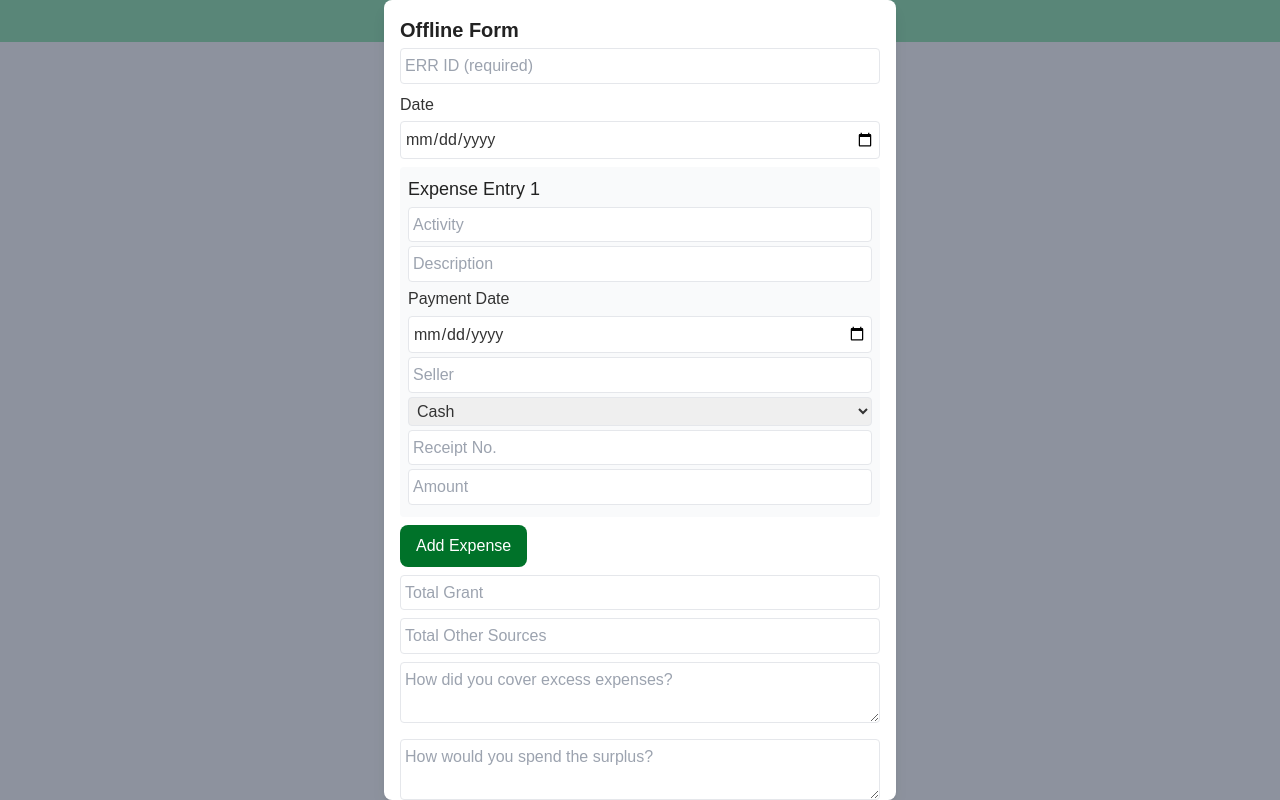
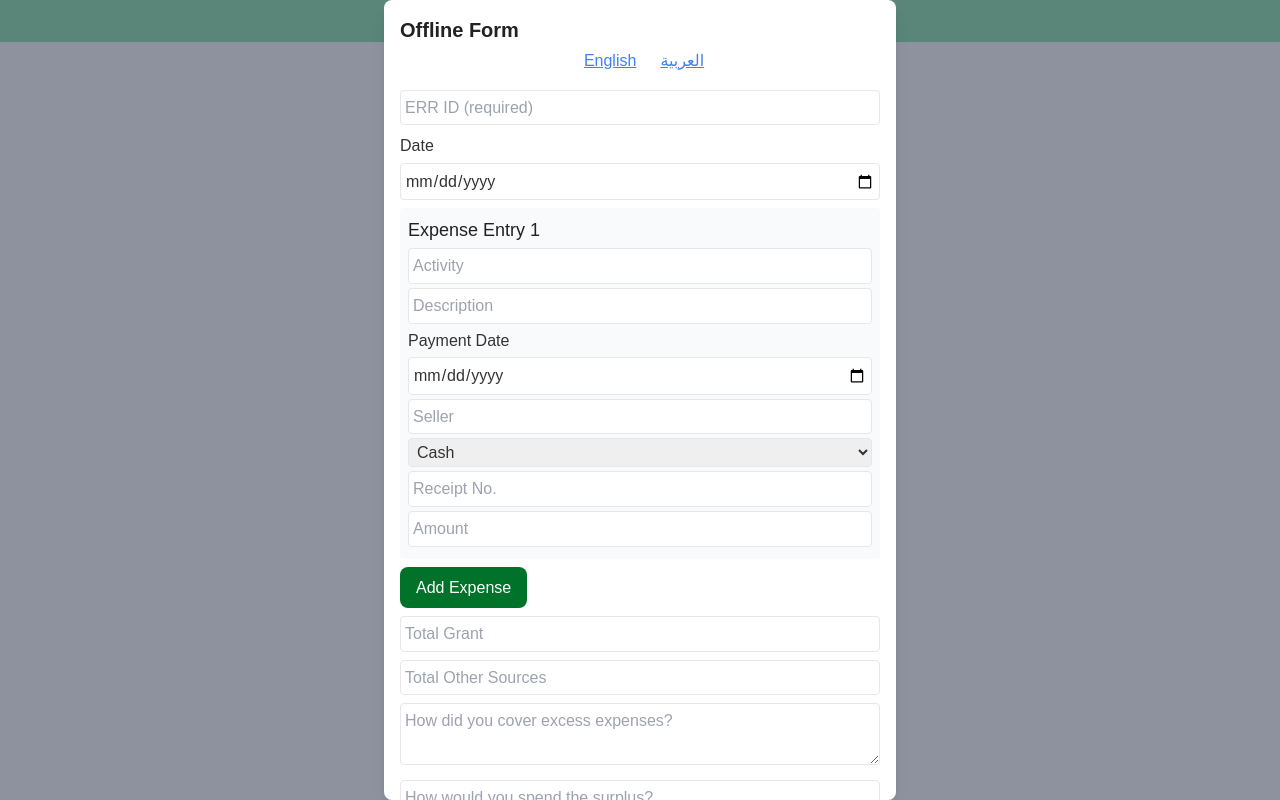
Before and after one commit to solema247/Sudan-ERR-Platform, a Next.js app: page /offline-mode in a window 1280 px wide. Both pictures are taken after a click on the button "Open Form". Built offline with nearby package versions, Linux system fonts and the light colour scheme.

Commit message:
Offline Mode Translations

```diff
--- a/components/MainApp.tsx
+++ b/components/MainApp.tsx
@@ -6,7 +6,7 @@ import Image from 'next/image';
 
 const MainApp = () => {
   const router = useRouter();
-  const { t } = useTranslation('home');
+  const { t, i18n } = useTranslation('home');
 
   const handleLogin = () => {
     router.push('/login');
@@ -16,17 +16,29 @@ const MainApp = () => {
     router.push('/offline-mode');
   };
 
+  const changeLanguage = (lng: string) => {
+    i18n.changeLanguage(lng);
+  };
+
   return (
     <div className="min-h-screen flex flex-col items-center justify-center bg-gray-100 px-4">
       <div className="text-center mb-8">
         <div className="flex justify-center mb-4">
           <Image src="/icons/icon-512x512.png" alt="App Icon" width={100} height={100} />
         </div>
-        <h1 className="text-2xl font-bold text-black">{t('welcome')}</h1>
+        <h1 className="text-2xl font-bold text-black">{t('welcomeMessage')}</h1>
       </div>
       <div className="flex flex-col space-y-4 w-full max-w-sm">
         <Button text={t('login')} onClick={handleLogin} />
         <Button text={t('offlineMode')} onClick={handleOfflineMode} />
+        <div className="flex justify-center space-x-4 mt-4">
+          <button onClick={() => changeLanguage('en')} className="mx-2 text-blue-500 underline">
+            English
+          </button>
+          <button onClick={() => changeLanguage('ar')} className="mx-2 text-blue-500 underline">
+            العربية
+          </button>
+        </div>
       </div>
     </div>
   );
--- a/components/OfflineForm.tsx
+++ b/components/OfflineForm.tsx
@@ -10,7 +10,7 @@ interface OfflineFormProps {
 }
 
 const OfflineForm: React.FC<OfflineFormProps> = ({ onClose, onSubmitSuccess }) => {
-  const { t } = useTranslation('offlineMode');
+  const { t, i18n } = useTranslation('offlineMode');
   const [formData, setFormData] = useState({
     err_id: '',
     date: '',
@@ -57,7 +57,6 @@ const OfflineForm: React.FC<OfflineFormProps> = ({ onClose, onSubmitSuccess }) =
   };
 
   const validateFormData = () => {
-    // Check if required fields are empty
     if (!formData.err_id || !formData.date) {
       alert(t('form_validation_error'));
       return false;
@@ -113,10 +112,22 @@ const OfflineForm: React.FC<OfflineFormProps> = ({ onClose, onSubmitSuccess }) =
     }
   };
 
+  const changeLanguage = (lng: string) => {
+    i18n.changeLanguage(lng);
+  };
+
   return (
     <div className="fixed inset-0 bg-gray-500 bg-opacity-75 flex justify-center items-start">
       <div className="bg-white p-4 rounded-lg shadow-lg w-full max-w-lg overflow-y-auto max-h-screen">
         <h2 className="text-xl font-semibold mb-1">{t('offline_form_title')}</h2>
+        <div className="flex justify-center space-x-4 mb-4">
+          <button onClick={() => changeLanguage('en')} className="mx-2 text-blue-500 underline">
+            English
+          </button>
+          <button onClick={() => changeLanguage('ar')} className="mx-2 text-blue-500 underline">
+            العربية
+          </button>
+        </div>
         <form onSubmit={(e) => { e.preventDefault(); handleSubmit(); }}>
           <input
             type="text"
--- a/lib/supabaseClient.ts
+++ b/lib/supabaseClient.ts
@@ -1,7 +1,7 @@
 //lib/supabaseClient.ts
 import { createClient } from '@supabase/supabase-js';
 
-const supabaseUrl = process.env.NEXT_PUBLIC_SUPABASE_URL as string;
-const supabaseKey = process.env.NEXT_PUBLIC_SUPABASE_ANON_KEY as string;
+const supabaseUrl = process.env.NEXT_PUBLIC_SUPABASE_URL!;
+const supabaseAnonKey = process.env.NEXT_PUBLIC_SUPABASE_ANON_KEY!;
 
-export const supabase = createClient(supabaseUrl, supabaseKey);
+export const supabase = createClient(supabaseUrl, supabaseAnonKey);
--- a/pages/api/offline-mode.ts
+++ b/pages/api/offline-mode.ts
@@ -3,11 +3,14 @@ import { NextApiRequest, NextApiResponse } from 'next';
 import { createClient } from '@supabase/supabase-js';
 import crypto from 'crypto';
 
-// Initialize Supabase client
-const supabase = createClient(
-  process.env.SUPABASE_URL!,
-  process.env.SUPABASE_SERVICE_KEY!
-);
+const supabaseUrl = process.env.NEXT_PUBLIC_SUPABASE_URL;
+const supabaseAnonKey = process.env.NEXT_PUBLIC_SUPABASE_ANON_KEY;
+
+if (!supabaseUrl || !supabaseAnonKey) {
+  throw new Error('Missing Supabase URL or Key');
+}
+
+const supabase = createClient(supabaseUrl, supabaseAnonKey);
 
 // Helper function to generate unique report ID
 function generateErrReportId(err_id: string): string {
--- a/pages/index.tsx
+++ b/pages/index.tsx
@@ -1,9 +1,11 @@
 //pages/index.tsx
 import { useState } from 'react';
+import { useTranslation } from 'react-i18next';
 import Calculator from '../components/Calculator';
-import MainApp from '../components/MainApp'; // Fix: Update the import path to the correct module
+import MainApp from '../components/MainApp';
 
 const Home = () => {
+  const { t } = useTranslation('home');
   const [isUnlocked, setIsUnlocked] = useState(false);
   const [isLocked, setIsLocked] = useState(false);
 
@@ -17,7 +19,7 @@ const Home = () => {
   };
 
   if (isLocked) {
-    return <div>App is locked. Please contact support.</div>;
+    return <div>{t('appLocked')}</div>;
   }
 
   return isUnlocked ? <MainApp /> : <Calculator onPinEntry={handlePinEntry} />;
--- a/pages/offline-mode.tsx
+++ b/pages/offline-mode.tsx
@@ -6,24 +6,21 @@ import { useRouter } from 'next/router';
 import { getSessionQueue, clearSessionQueue, getSubmittedQueue } from '../lib/sessionUtils';
 import dynamic from 'next/dynamic';
 
-
-
 const OfflineMode: React.FC = () => {
-  const { t } = useTranslation('offlineMode'); // Load translations for offline mode
+  const { t, i18n } = useTranslation('offlineMode');
   const router = useRouter();
   const [isModalOpen, setIsModalOpen] = useState(false);
   const [submissionMessage, setSubmissionMessage] = useState<string | null>(null);
   const [queuedForms, setQueuedForms] = useState<any[]>([]);
   const [submittedForms, setSubmittedForms] = useState<any[]>([]);
-  const [isOnline, setIsOnline] = useState(false); // Initialize to false by default
+  const [isOnline, setIsOnline] = useState(false);
 
   useEffect(() => {
     if (typeof window !== 'undefined') {
-      setIsOnline(navigator.onLine); // Update only on the client side
+      setIsOnline(navigator.onLine);
     }
   }, []);
 
-  // Load queued and submitted forms on mount
   useEffect(() => {
     if (typeof window !== 'undefined') {
       const fetchQueuedForms = () => {
@@ -79,9 +76,12 @@ const OfflineMode: React.FC = () => {
     localStorage.removeItem('offlineSubmittedQueue');
   };
 
+  const changeLanguage = (lng: string) => {
+    i18n.changeLanguage(lng);
+  };
+
   return (
     <div className="min-h-screen flex flex-col items-center justify-center bg-gray-100 px-4">
-      {/* Network Status */}
       <div
         className={`fixed top-0 left-0 w-full py-2 text-center text-white ${
           isOnline ? 'bg-green-500' : 'bg-red-500'
@@ -90,7 +90,6 @@ const OfflineMode: React.FC = () => {
         {isOnline ? t('status_online') : t('status_offline')}
       </div>
 
-      {/* Instructions */}
       <div className="text-center mb-6">
         <h1 className="text-2xl font-semibold text-black mb-4">{t('instructions_title')}</h1>
         <ul className="text-lg text-gray-700 space-y-2">
@@ -106,9 +105,7 @@ const OfflineMode: React.FC = () => {
         </ul>
       </div>
 
-      {/* Queued and Submitted Forms */}
       <div className="w-full max-w-md mb-6">
-        {/* Queued Forms */}
         {queuedForms.length > 0 && (
           <div className="bg-white p-4 rounded shadow mb-6">
             <h2 className="text-lg font-medium text-gray-800 mb-2">{t('queued_forms_title')}</h2>
@@ -131,7 +128,6 @@ const OfflineMode: React.FC = () => {
           </div>
         )}
 
-        {/* Submitted Forms */}
         {submittedForms.length > 0 ? (
           <div className="bg-gray-50 border border-gray-200 rounded-lg p-6 mb-6 shadow-lg">
             <h2 className="text-xl font-bold text-gray-800 mb-4">{t('submitted_forms_title')}</h2>
@@ -165,14 +161,12 @@ const OfflineMode: React.FC = () => {
         )}
       </div>
 
-      {/* Success Message */}
       {submissionMessage && (
         <div className="bg-green-100 text-green-700 px-4 py-2 rounded shadow mb-6">
           {submissionMessage}
         </div>
       )}
 
-      {/* Open Form Button */}
       <button
         onClick={handleOpenModal}
         className="bg-primaryGreen hover:bg-primaryGreenHover text-white font-medium py-2 px-6 rounded shadow mb-4"
@@ -180,15 +174,22 @@ const OfflineMode: React.FC = () => {
         {t('open_form_button')}
       </button>
 
-      {/* Return to Home Button */}
       <button
         onClick={handleReturnToHome}
-        className="bg-gray-500 hover:bg-gray-600 text-white font-medium py-2 px-6 rounded shadow"
+        className="bg-gray-500 hover:bg-gray-600 text-white font-medium py-2 px-6 rounded shadow mb-4"
       >
         {t('return_home_button')}
       </button>
 
-      {/* Modal */}
+      <div className="flex justify-center space-x-4 mt-4">
+        <button onClick={() => changeLanguage('en')} className="mx-2 text-blue-500 underline">
+          English
+        </button>
+        <button onClick={() => changeLanguage('ar')} className="mx-2 text-blue-500 underline">
+          العربية
+        </button>
+      </div>
+
       {isModalOpen && (
         <OfflineForm onClose={handleCloseModal} onSubmitSuccess={handleSubmitSuccess} />
       )}
--- a/public/locales/ar/home.json
+++ b/public/locales/ar/home.json
@@ -1,5 +1,7 @@
 {
-  "welcome": " مرحبًا بكم في بوت غرف الطوارئ في السودان",
+  "welcomeMessage": "مرحبًا بك في بوت غرف الطوارئ في السودان",
+  "languageSelect": "اختر اللغة",
+  "appLocked": "التطبيق مقفل. يرجى الاتصال بالدعم.",
   "login": "تسجيل الدخول",
   "offlineMode": "الوضع غير المتصل"
 }
--- a/public/locales/ar/offline-mode.json
+++ b/public/locales/ar/offline-mode.json
@@ -70,5 +70,6 @@
     "additional_training_needs": "احتياجات التدريب الإضافية",
     "lessons": "الدروس المستفادة من تخطيط الميزانية"
   },
-  "add_expense": "إضافة مصاريف"
+  "add_expense": "إضافة مصاريف",
+  "queued_forms_title": "النماذج في الانتظار"
 }
--- a/public/locales/en/home.json
+++ b/public/locales/en/home.json
@@ -1,5 +1,5 @@
 {
-  "welcome": "Welcome to the Sudan Emergency Response Rooms Bot",
+  "welcomeMessage": "Welcome to the Sudan Emergency Response Rooms Bot",
   "login": "Login",
   "offlineMode": "Offline Mode"
 }
--- a/public/locales/en/offline-mode.json
+++ b/public/locales/en/offline-mode.json
@@ -70,5 +70,6 @@
     "additional_training_needs": "Additional training needs",
     "lessons": "Lessons learned in budget planning"
   },
-  "add_expense": "Add Expense"
+  "add_expense": "Add Expense",
+  "queued_forms_title": "Queued Forms"
 }
```
